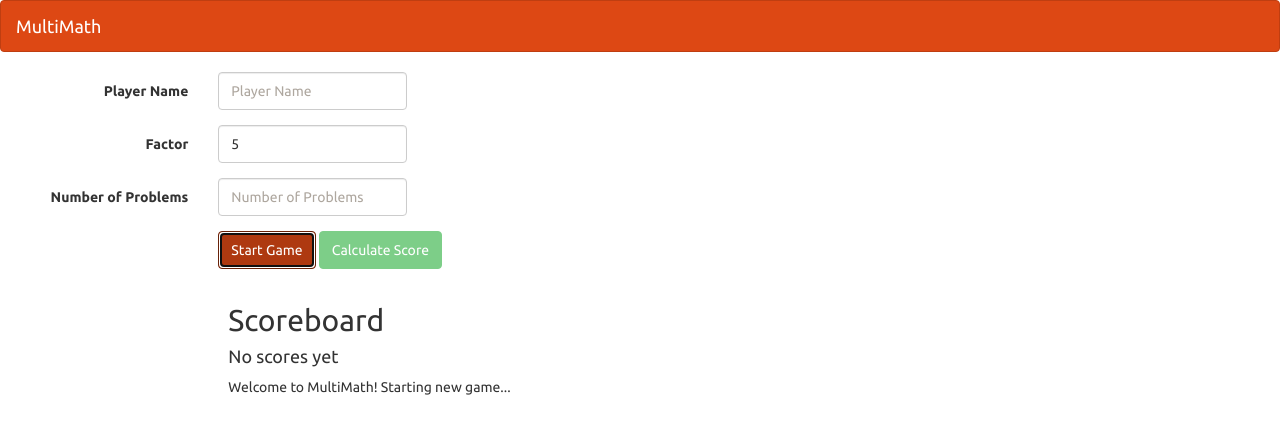
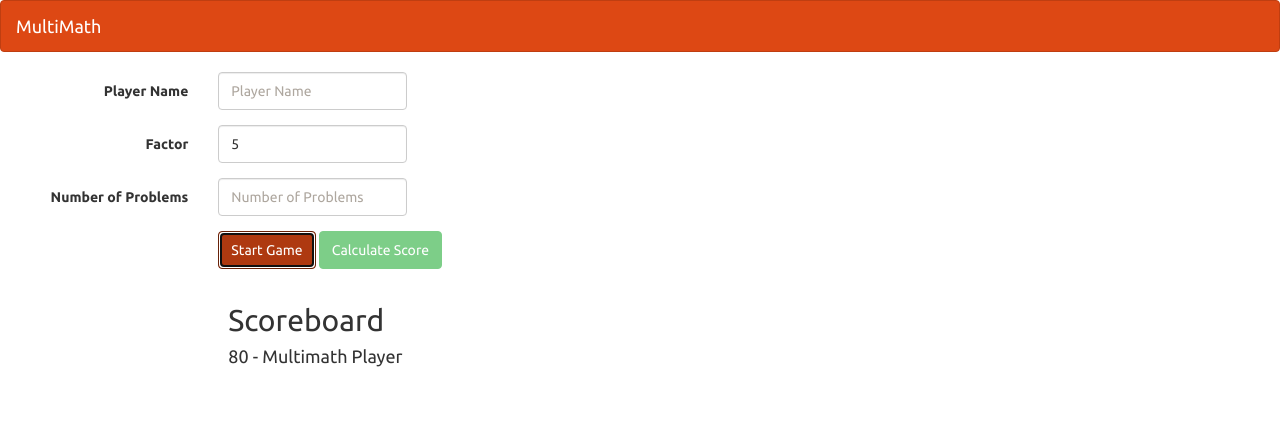
Before and after one commit to oussama-benmahmoud/react-playground, a website built with webpack: page getting-started/index.html in a window 1280 px wide. Both pictures are taken after a click on the button "Start Game". Built offline with nearby package versions, Linux system fonts and the light colour scheme.

Commit message:
TRAIN-6 added type annotation and activated noImplicitAny compiler option

```diff
--- a/getting-started/app/app.ts
+++ b/getting-started/app/app.ts
@@ -1,14 +1,27 @@
 function startGame() {
     // starting new game
-    let playerName: string = 'Alice';
+    let playerName: string | undefined = getInputValue('playername');
     logPlayer(playerName);
 
-    var messageElement = document.getElementById('messages');
-    messageElement!.innerText = 'Welcome to MultiMath! Starting new game...';
+    postScore(80, playerName);
 }
 
-function logPlayer(name) {
+function logPlayer(name: string = 'Multimath Player'): void {
     console.log(`New game starting for player: ${name}`);
 }
 
+function getInputValue(elementId: string): string | undefined {
+    const inputElement: HTMLInputElement = <HTMLInputElement>document.getElementById(elementId);
+    if(inputElement.value === '') {
+        return undefined;
+    } else {
+        return inputElement.value;
+    }
+}
+
+function postScore(score: number, playerName: string = 'Multimath Player'): void {
+    const scoreElement: HTMLElement | null = document.getElementById('postedScores');
+    scoreElement!.innerText = `${score} - ${playerName}`;
+}
+
 document.getElementById('startGame')!.addEventListener('click', startGame);
--- a/getting-started/index.html
+++ b/getting-started/index.html
@@ -49,7 +49,7 @@
 
 <div class="col-sm-offset-2 col-sm-10" id="scores">
     <h2>Scoreboard</h2>
-    <h4>No scores yet</h4>
+    <h4 id="postedScores">No scores yet</h4>
 </div>
 
 <div class="col-sm-offset-2 col-sm-10" id="messages"></div>
--- a/getting-started/tsconfig.base.json
+++ b/getting-started/tsconfig.base.json
@@ -26,7 +26,7 @@
 
     /* Strict Type-Checking Options */
     // "strict": true,                           /* Enable all strict type-checking options. */
-    // "noImplicitAny": true,                 /* Raise error on expressions and declarations with an implied 'any' type. */
+    "noImplicitAny": true,                 /* Raise error on expressions and declarations with an implied 'any' type. */
     "strictNullChecks": true,              /* Enable strict null checks. */
     // "strictFunctionTypes": true,           /* Enable strict checking of function types. */
     // "strictBindCallApply": true,           /* Enable strict 'bind', 'call', and 'apply' methods on functions. */
```
